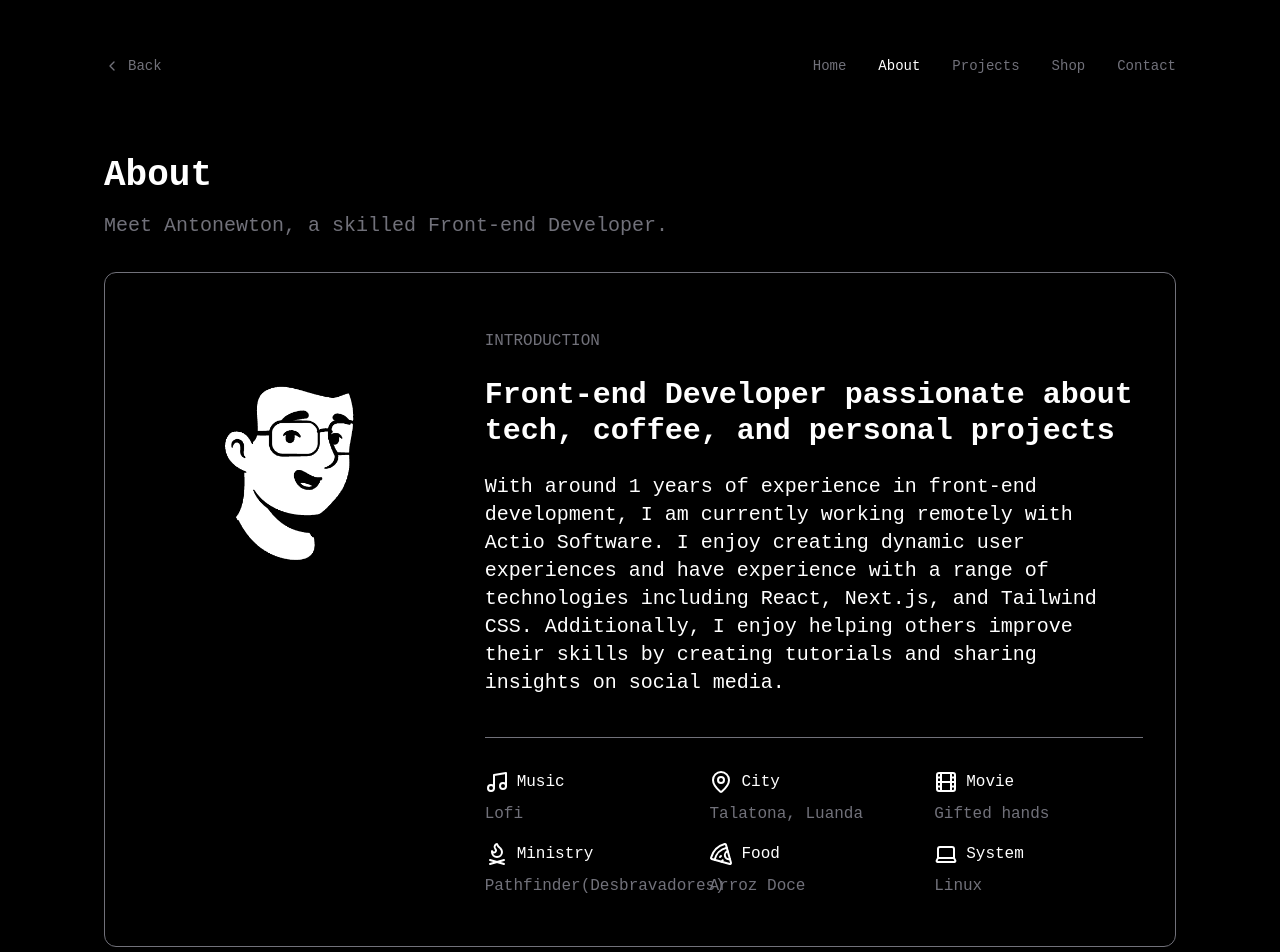
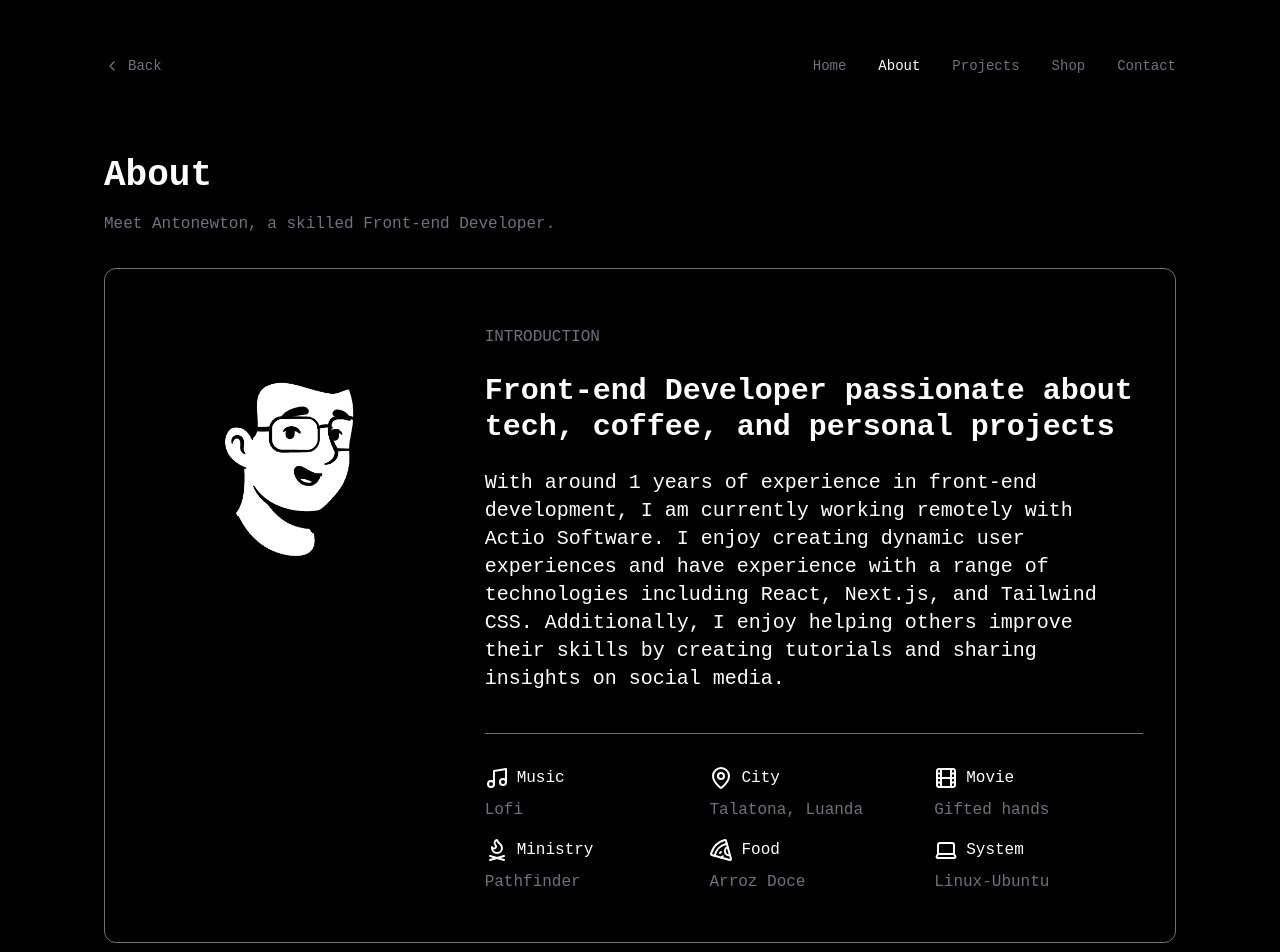
Before and after one commit to AntonewtonQ/pv03, a Next.js app: page /about in a window 1280 px wide. Shown: the top 952 px of the page. Built offline with nearby package versions, Linux system fonts and the light colour scheme.

Commit message:
mudado o tamanho do titulo

```diff
--- a/src/components/aboutdesc.tsx
+++ b/src/components/aboutdesc.tsx
@@ -17,7 +17,7 @@ const AboutDesc = () => {
       <div className="mx-auto px-10 max-w-6xl flex flex-col gap-6">
         <div className="space-y-4 mb-2">
           <h1 className="font-bold text-4xl">About</h1>
-          <p className="text-muted-foreground lg:text-xl">
+          <p className="text-muted-foreground">
             Meet Antonewton, a skilled Front-end Developer.
           </p>
         </div>
@@ -70,9 +70,7 @@ const AboutDesc = () => {
                   <FlameKindling className="" />
                   <span>Ministry</span>
                 </p>
-                <p className="text-muted-foreground">
-                  Pathfinder(Desbravadores)
-                </p>
+                <p className="text-muted-foreground">Pathfinder</p>
               </div>
               <div className="space-y-2">
                 <p className="flex flex-1 gap-2">
@@ -87,7 +85,7 @@ const AboutDesc = () => {
                   <Laptop className="" />
                   <span>System</span>
                 </p>
-                <p className="text-muted-foreground">Linux</p>
+                <p className="text-muted-foreground">Linux-Ubuntu</p>
               </div>
             </div>
           </div>
--- a/src/components/changelogport.tsx
+++ b/src/components/changelogport.tsx
@@ -7,7 +7,7 @@ const ChangeLogPort = () => {
       <div className="mx-auto px-10 max-w-6xl flex flex-col gap-6">
         <div className="space-y-4 mb-2">
           <h1 className="font-bold text-3xl lg:text-4xl">Changelog</h1>
-          <p className="text-muted-foreground max-w-2xl lg:text-xl">
+          <p className="text-muted-foreground max-w-2xl">
             Track the evolution of my portfolio with detailed updates and
             improvements.
           </p>
--- a/src/components/projectlist.tsx
+++ b/src/components/projectlist.tsx
@@ -6,7 +6,7 @@ const ProjectList = () => {
       <div className="mx-auto px-10 max-w-6xl flex flex-col gap-6">
         <div className="space-y-4 mb-2">
           <h1 className="font-bold text-4xl">Projects</h1>
-          <p className="text-muted-foreground max-w-2xl lg:text-xl">
+          <p className="text-muted-foreground max-w-2xl">
             Explore my portfolio of projects spanning from 2021 to 2024.
           </p>
         </div>
```
